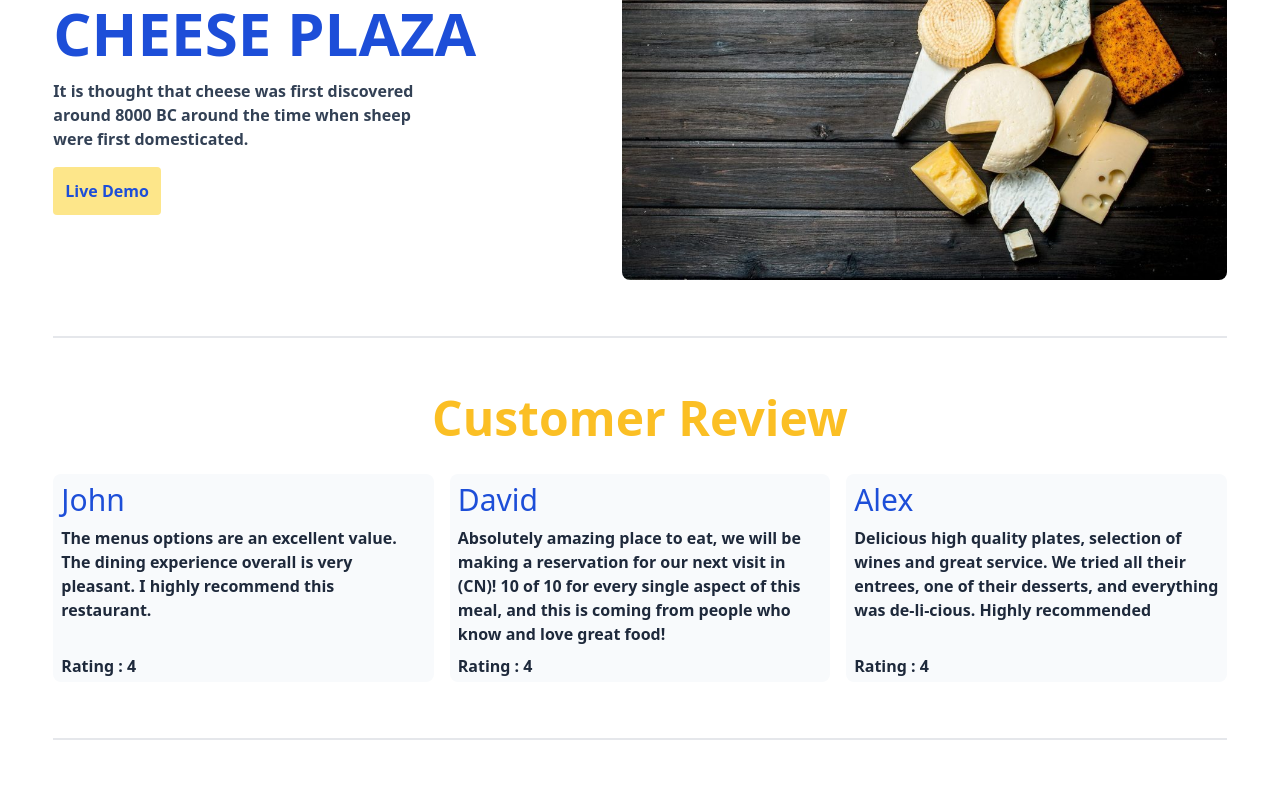
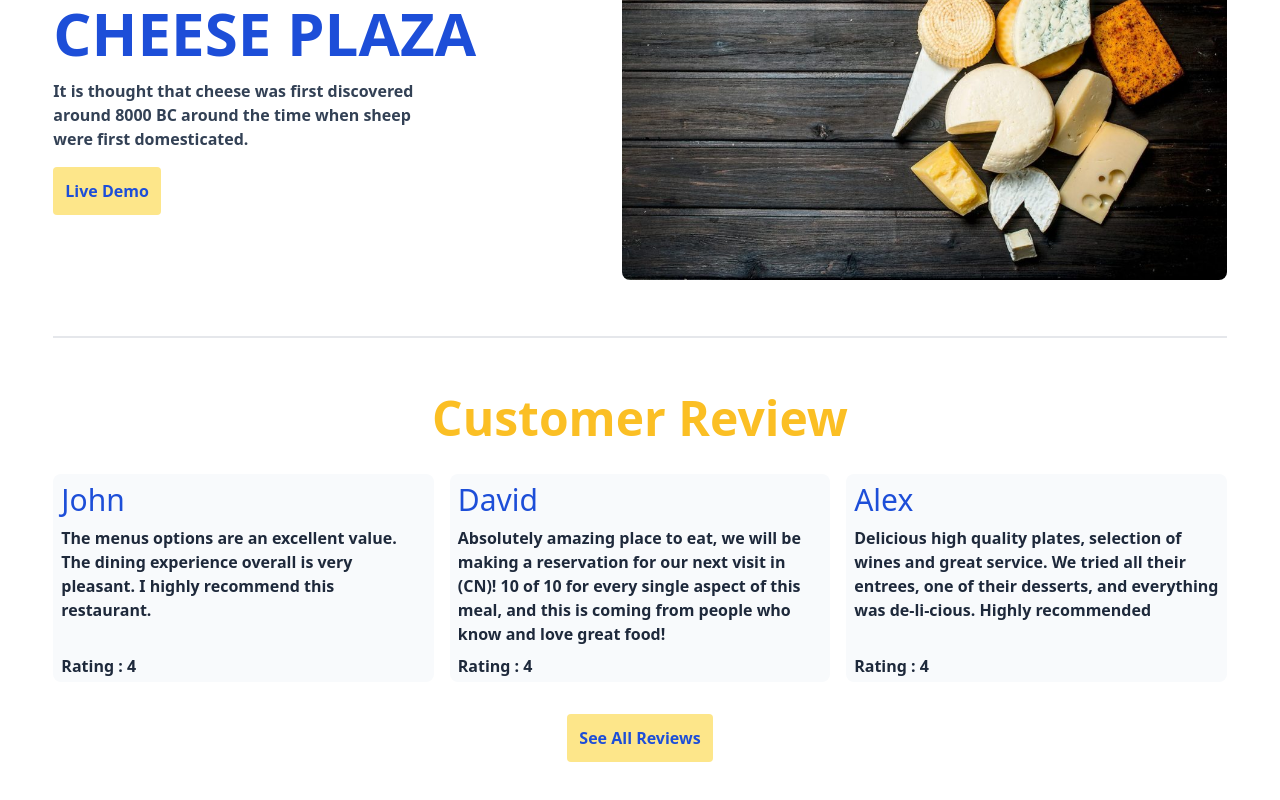
Before and after one commit to ThakurSaad/cheese-plaza, a React (Create React App) app: page / in a window 1280 px wide. Shown: the part 250-1050 px from the top of the page. Built offline with nearby package versions, Linux system fonts and the light colour scheme.

Commit message:
home review part done

```diff
--- a/src/components/Home/Home.js
+++ b/src/components/Home/Home.js
@@ -8,9 +8,11 @@ const Home = () => {
   const slicedReviews = reviews.slice(0, 3);
   console.log(slicedReviews);
 
+
+
   return (
-    <div>
-      <div className="flex items-center w-full mt-20">
+    <main>
+      <header className="flex items-center w-full mt-20">
         <section className="box-border">
           <h1 className="text-6xl text-amber-400 font-bold">
             WELCOME TO <br />{" "}
@@ -27,18 +29,25 @@ const Home = () => {
         <section className="w-5/6">
           <img className="w-fit rounded-lg" src={banner} alt="cheese" />
         </section>
-      </div>
+      </header>
       <hr className="my-14 border-t-2" />
       <h2 className="text-5xl text-amber-400 font-bold text-center mt-0 mb-8">
         Customer Review
       </h2>
-      <section className="grid md:grid-cols-2 lg:grid-cols-3 gap-4 box-border">
-        {slicedReviews.map((review) => (
-          <Reviews key={review.id} review={review}></Reviews>
-        ))}
+      <section>
+        <div className="grid md:grid-cols-2 lg:grid-cols-3 gap-4 box-border">
+          {slicedReviews.map((review) => (
+            <Reviews key={review.id} review={review}></Reviews>
+          ))}
+        </div>
+        <div className="text-center mt-4">
+          <button className="bg-amber-200 hover:bg-amber-300 duration-150 rounded text-blue-700 font-bold mt-4 p-3">
+            See All Reviews
+          </button>
+        </div>
       </section>
-      <hr className="my-14 border-t-2" />
-    </div>
+      <div className="my-14"></div>
+    </main>
   );
 };
 
```
